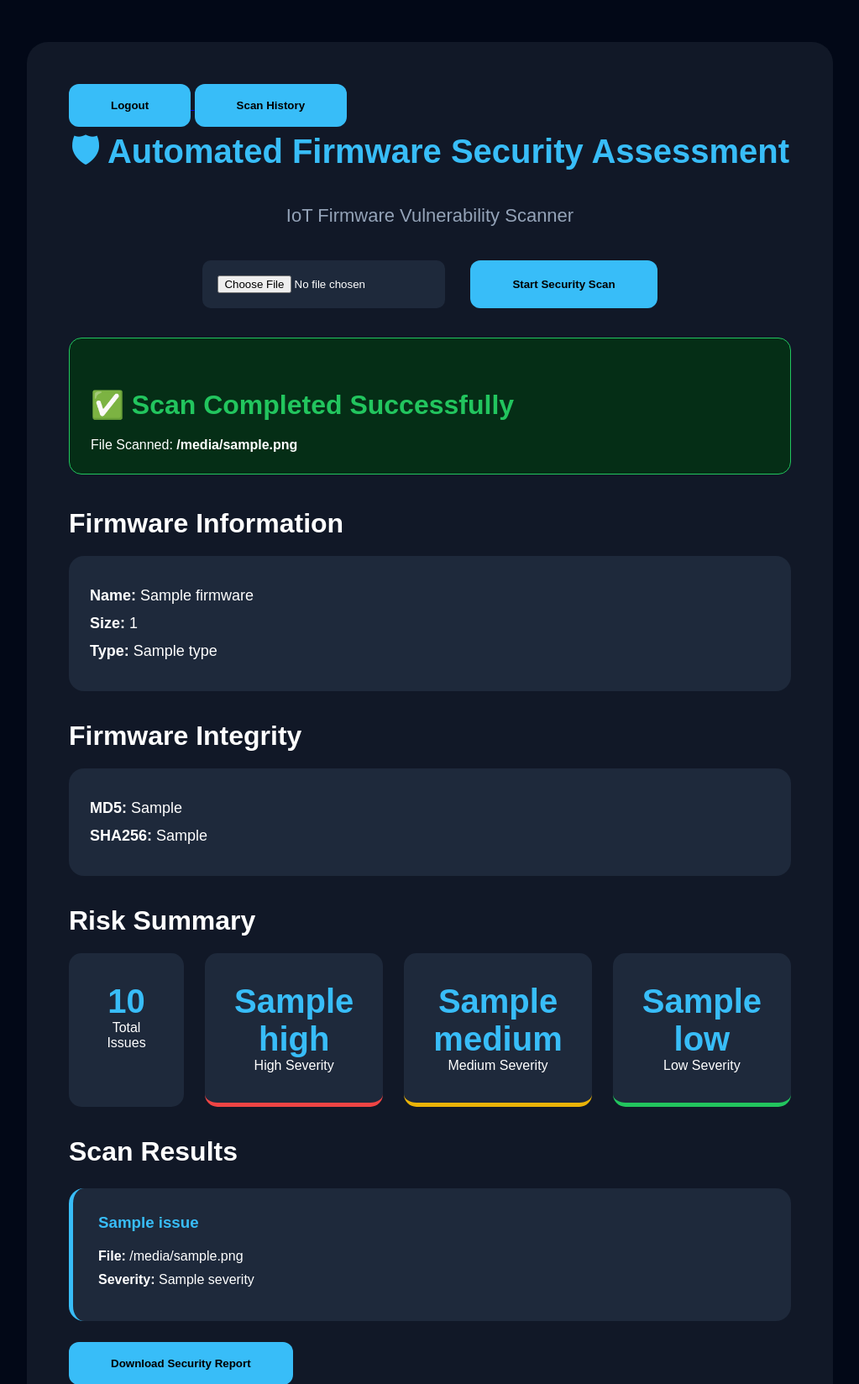
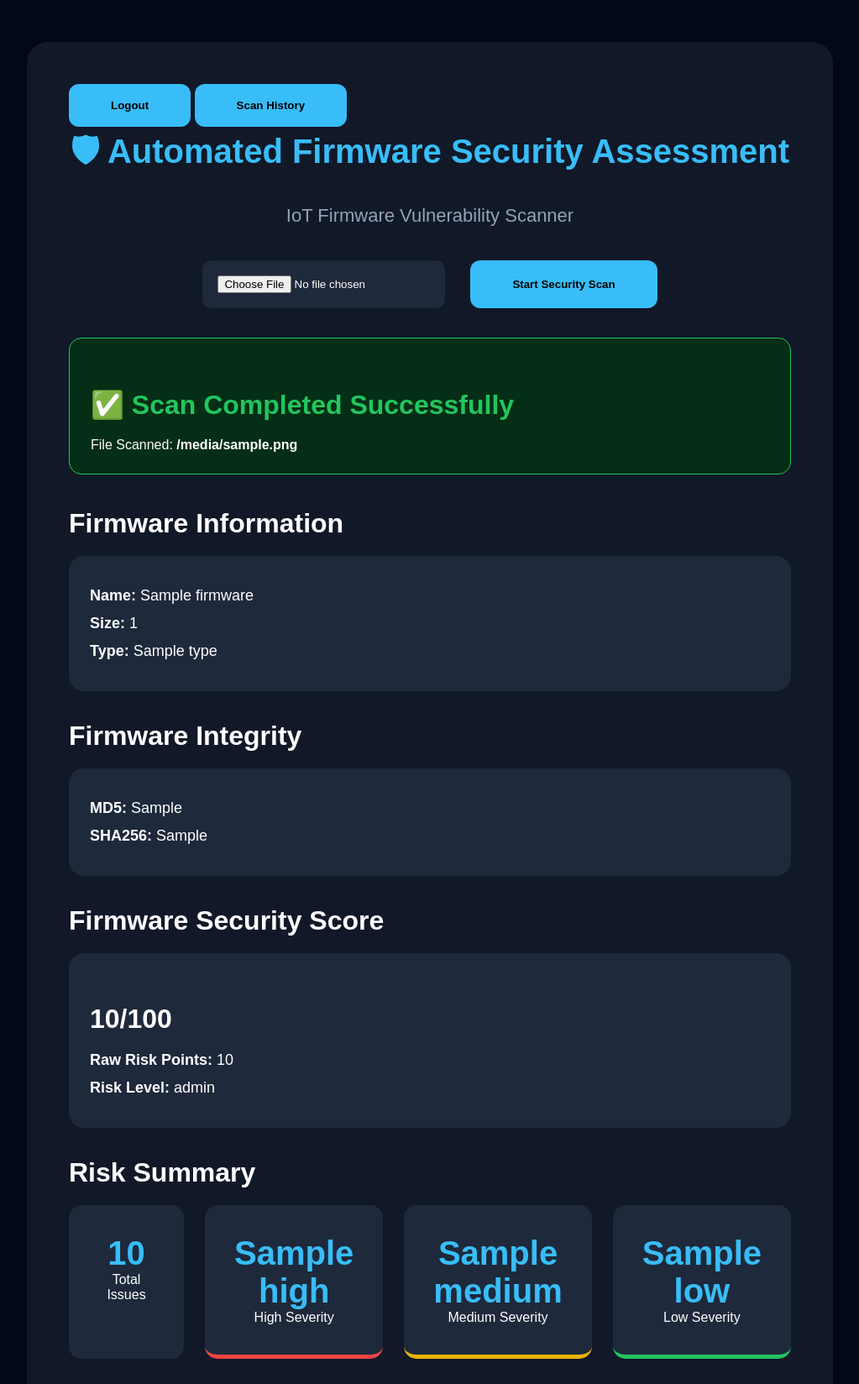
Before and after one commit to smruthinayak2006/Firmware_Security_Assessment, a Flask app: template app/templates/index.html in a window 1280 px wide. Shown: the top 1648 px of the page at 84% size, without its empty margins (128-1151 px from the left). Run offline with Flask 3, Linux system fonts and the light colour scheme; the template is opened without the code that fills it: most values are stand-ins (such as "Sample title", 1, 10 or a date in 2020).

Commit message:
Add firmware security scoring engine

```diff
--- a/app/app.py
+++ b/app/app.py
@@ -28,6 +28,8 @@ from hash_analyzer import calculate_hash
 
 from database import save_results, get_scan_history
 
+from risk_score import calculate_security_score
+
 
 
 
@@ -44,6 +46,9 @@ UPLOAD_FOLDER = "uploads"
 
 
 app.config["UPLOAD_FOLDER"] = UPLOAD_FOLDER
+
+
+
 
 
 
@@ -75,8 +80,8 @@ def login():
             session["logged_in"] = True
 
 
+            return redirect("/")
 
-            return redirect("/")
 
 
 
@@ -86,6 +91,9 @@ def login():
         "login.html"
 
     )
+
+
+
 
 
 
@@ -120,6 +128,7 @@ def logout():
 
 
 
+
 @app.route("/")
 
 
@@ -141,6 +150,7 @@ def home():
 
 
 
+
     return render_template(
 
         "index.html",
@@ -149,7 +159,9 @@ def home():
 
         summary=None,
 
-        filename=None
+        filename=None,
+
+        score=None
 
     )
 
@@ -185,6 +197,7 @@ def scan():
 
 
 
+
     uploaded_file = request.files["firmware"]
 
 
@@ -198,6 +211,7 @@ def scan():
         uploaded_file.filename
 
     )
+
 
 
 
@@ -245,11 +259,13 @@ def scan():
 
 
 
+
     results = scan_firmware(
 
         extracted_path
 
     )
+
 
 
 
@@ -266,11 +282,23 @@ def scan():
 
 
 
+    security_score = calculate_security_score(
+
+        results
+
+    )
+
+
+
+
+
+
     save_results(
 
         results
 
     )
+
 
 
 
@@ -294,6 +322,9 @@ def scan():
 
 
 
+
+
+
     return render_template(
 
         "index.html",
@@ -306,7 +337,9 @@ def scan():
 
         firmware=firmware_info,
 
-        firmware_hash=firmware_hash
+        firmware_hash=firmware_hash,
+
+        score=security_score
 
     )
 
@@ -334,6 +367,7 @@ def history():
             "/login"
 
         )
+
 
 
 
@@ -398,6 +432,8 @@ def download():
 
 
 
+
+
 if __name__ == "__main__":
 
 
--- a/app/templates/index.html
+++ b/app/templates/index.html
@@ -17,28 +17,9 @@
 <div class="container">
 
 
-<a href="/logout">
+<a href="/logout"><button>Logout</button></a>
 
-<button>
-
-Logout
-
-</button>
-
-</a>
-
-
-<a href="/history">
-
-<button>
-
-Scan History
-
-</button>
-
-</a>
-
-
+<a href="/history"><button>Scan History</button></a>
 
 
 
@@ -47,7 +28,6 @@ Scan History
 🛡 Automated Firmware Security Assessment
 
 </h1>
-
 
 
 <p>
@@ -80,7 +60,6 @@ Start Security Scan
 
 
 
-
 {% if filename %}
 
 
@@ -92,7 +71,6 @@ Start Security Scan
 ✅ Scan Completed Successfully
 
 </h2>
-
 
 
 <p>
@@ -115,15 +93,10 @@ File Scanned:
 
 
 
-
 {% if firmware %}
 
 
-<h2>
-
-Firmware Information
-
-</h2>
+<h2>Firmware Information</h2>
 
 
 <div class="card">
@@ -147,28 +120,58 @@ Firmware Information
 
 
 
-
 {% if firmware_hash %}
 
+
+<h2>Firmware Integrity</h2>
+
+
+<div class="card">
+
+
+<p><b>MD5:</b> {{ firmware_hash.md5 }}</p>
+
+
+<p><b>SHA256:</b> {{ firmware_hash.sha256 }}</p>
+
+
+</div>
+
+
+{% endif %}
+
+
+
+
+
+
+
+{% if score %}
 
 
 <h2>
 
-Firmware Integrity
+Firmware Security Score
+
+</h2>
+
+
+<div class="card">
+
+
+<h2>
+
+{{ score.risk_score }}/100
 
 </h2>
 
 
 
-<div class="card">
-
-
-
 <p>
 
-<b>MD5:</b>
+<b>Raw Risk Points:</b>
 
-{{ firmware_hash.md5 }}
+{{ score.raw_score }}
 
 </p>
 
@@ -176,12 +179,11 @@ Firmware Integrity
 
 <p>
 
-<b>SHA256:</b>
+<b>Risk Level:</b>
 
-{{ firmware_hash.sha256 }}
+{{ score.risk_level }}
 
 </p>
-
 
 
 </div>
@@ -197,19 +199,14 @@ Firmware Integrity
 
 
 
+
 {% if summary %}
 
 
-<h2>
-
-Risk Summary
-
-</h2>
-
+<h2>Risk Summary</h2>
 
 
 <div class="summary">
-
 
 
 <div class="box">
@@ -219,7 +216,6 @@ Risk Summary
 <p>Total Issues</p>
 
 </div>
-
 
 
 
@@ -233,7 +229,6 @@ Risk Summary
 
 
 
-
 <div class="box medium">
 
 <h3>{{ summary.MEDIUM }}</h3>
@@ -241,7 +236,6 @@ Risk Summary
 <p>Medium Severity</p>
 
 </div>
-
 
 
 
@@ -266,32 +260,20 @@ Risk Summary
 
 
 
-
-
 {% if results %}
 
 
-<h2>
-
-Scan Results
-
-</h2>
+<h2>Scan Results</h2>
 
 
 
 {% for item in results %}
 
 
-
 <div class="result-card">
 
 
-<h3>
-
-{{ item.finding.issue }}
-
-</h3>
-
+<h3>{{ item.finding.issue }}</h3>
 
 
 <p>
@@ -303,7 +285,6 @@ Scan Results
 </p>
 
 
-
 <p>
 
 <b>Severity:</b>
@@ -313,9 +294,7 @@ Scan Results
 </p>
 
 
-
 </div>
-
 
 
 {% endfor %}
@@ -341,6 +320,7 @@ Download Security Report
 
 
 
+
 </div>
 
 
--- a/reports/security_report.json
+++ b/reports/security_report.json
@@ -1,12 +1,12 @@
 {
     "report_information": {
-        "generated_time": "2026-06-18 19:25:43.784460",
+        "generated_time": "2026-06-19 18:49:30.486140",
         "tool": "Automated Firmware Security Assessment"
     },
     "firmware_information": {
         "name": "vulnerable_component.txt",
         "size": 69,
-        "scan_time": "2026-06-18 19:25:43",
+        "scan_time": "2026-06-19 18:49:30",
         "sha256": "170c267627b45162f4eeb2e04facf462c27665fa2e4e7ced6460b8b26a0246d3"
     },
     "firmware_integrity": {
```
Also changed, not shown: analysis/risk_score.py (added, +92 -0 lines), firmware_results.db.
